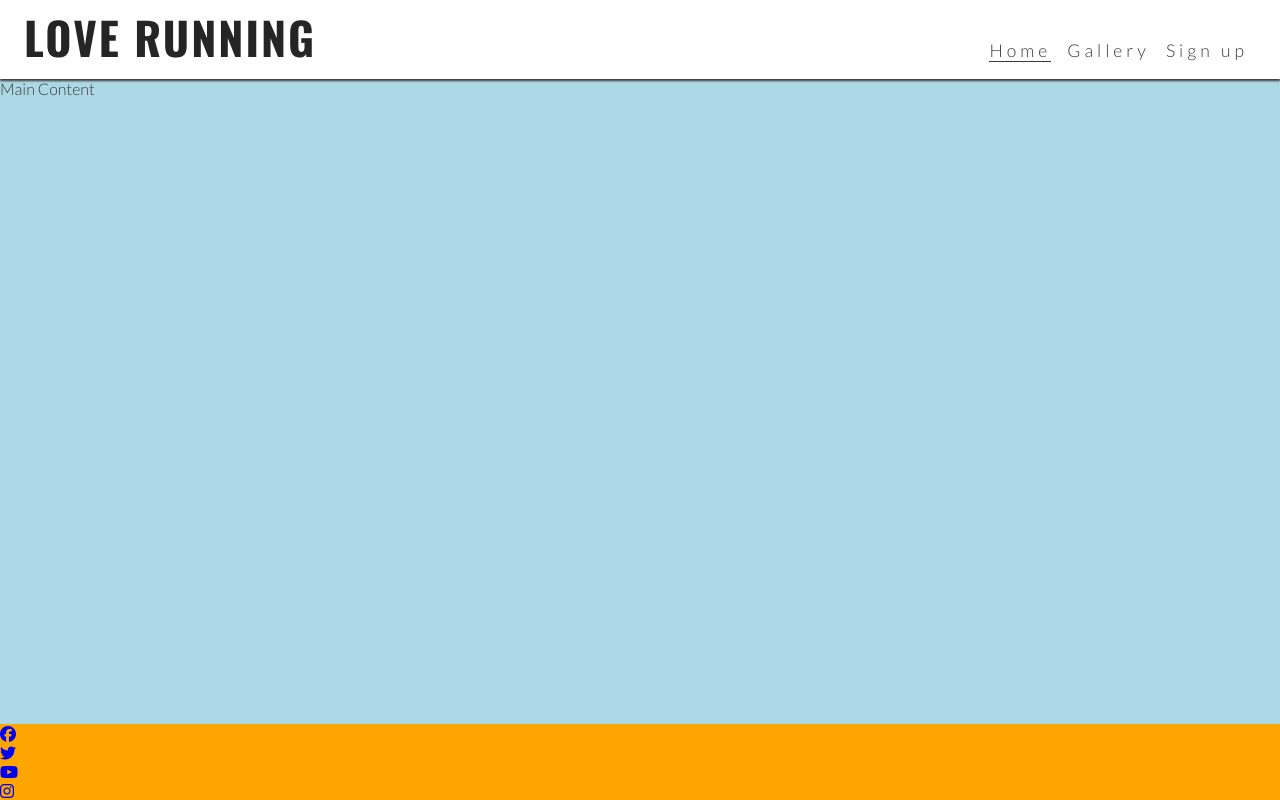
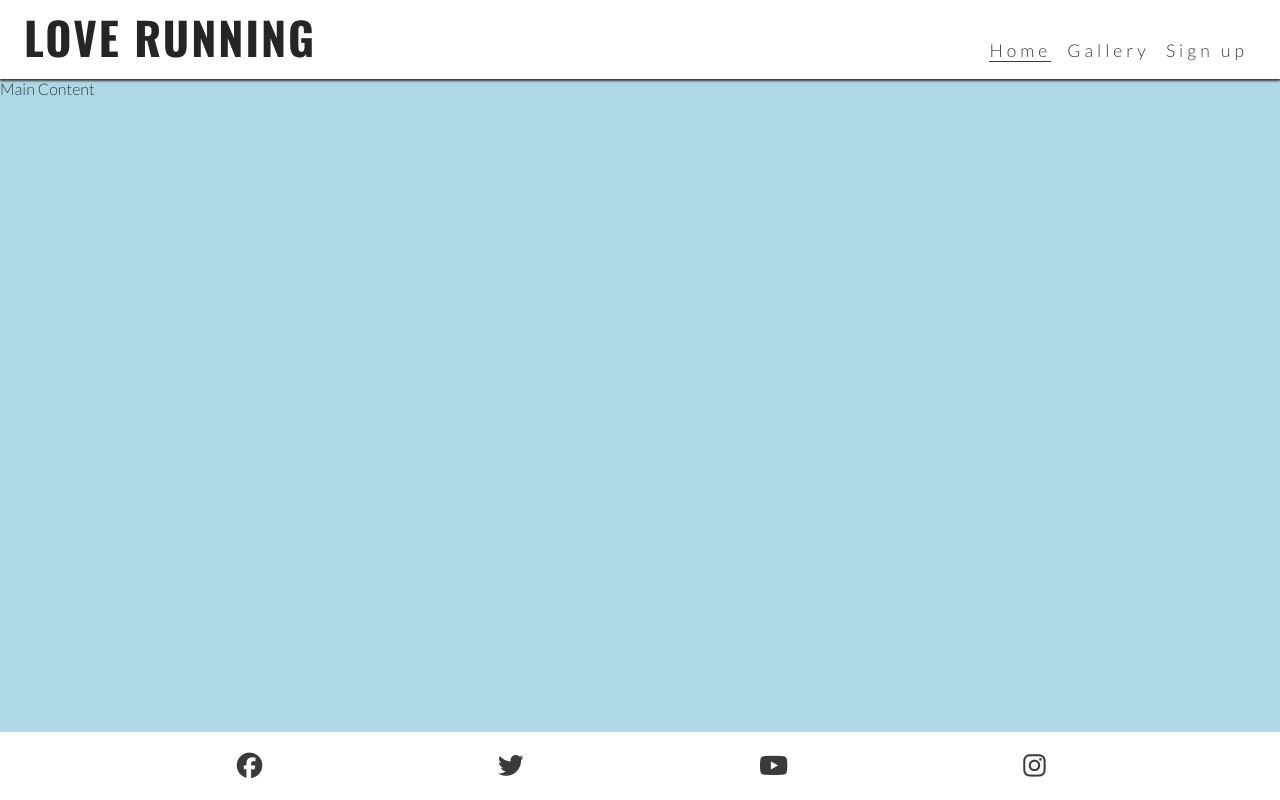
Before and after one commit to elantiguoale/love-running, a plain HTML site: page index.html in a window 1280 px wide. Drawn offline with nearby package versions, Linux system fonts and the light colour scheme.

Commit message:
Style footer icons for all screen sizes

```diff
--- a/assets/css/style.css
+++ b/assets/css/style.css
@@ -88,12 +88,20 @@ nav{
     font-size:2rem;
 }
 /*Footer */
-footer{
-    background-color: orange;
+#social-networks{
+    text-align: center;
+    padding: 20px 0;
+    display:flex;
+    justify-content: space-evenly;
+    list-style: none;
 }
+#social-networks i{
+    font-size: 160%;
+    padding:5%;
+    color:#3a3a3a;
+}
+
 /* Media query: tablets and larger (768px and up*/
-
-
 @media screen and (min-width:768px)
 {
     /* Header */
--- a/index.html
+++ b/index.html
@@ -40,7 +40,7 @@
     <main>Main Content</main>
     <!--The footer of the page-->
     <footer>
-        <ul>
+        <ul id = "social-networks">
             <li>
                 <a href="https://www.facebook.com/" target="_blank" rel="noopener"
                     aria-label="Visit our Facebook page opens in a new tab">
```
